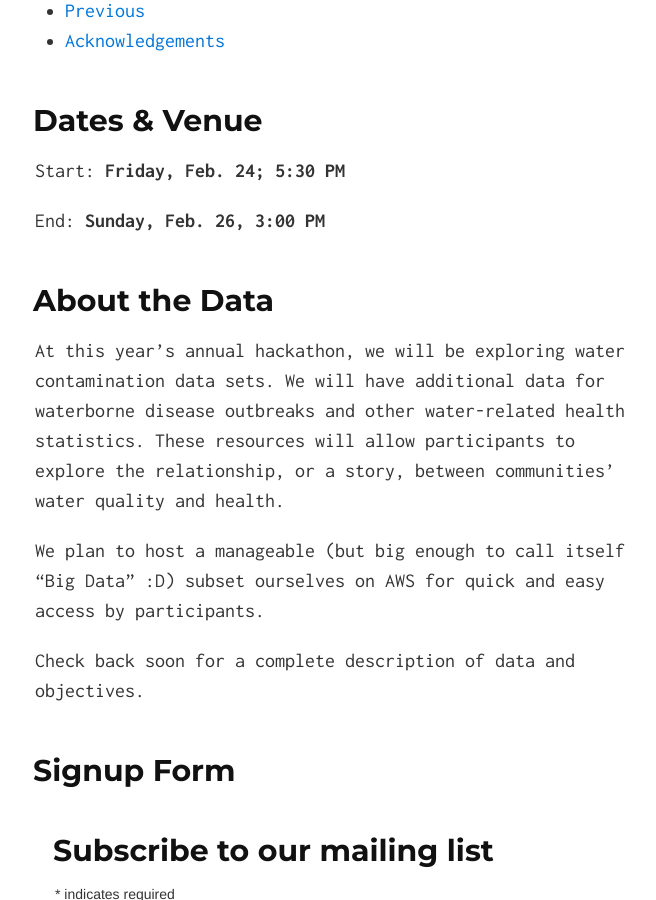
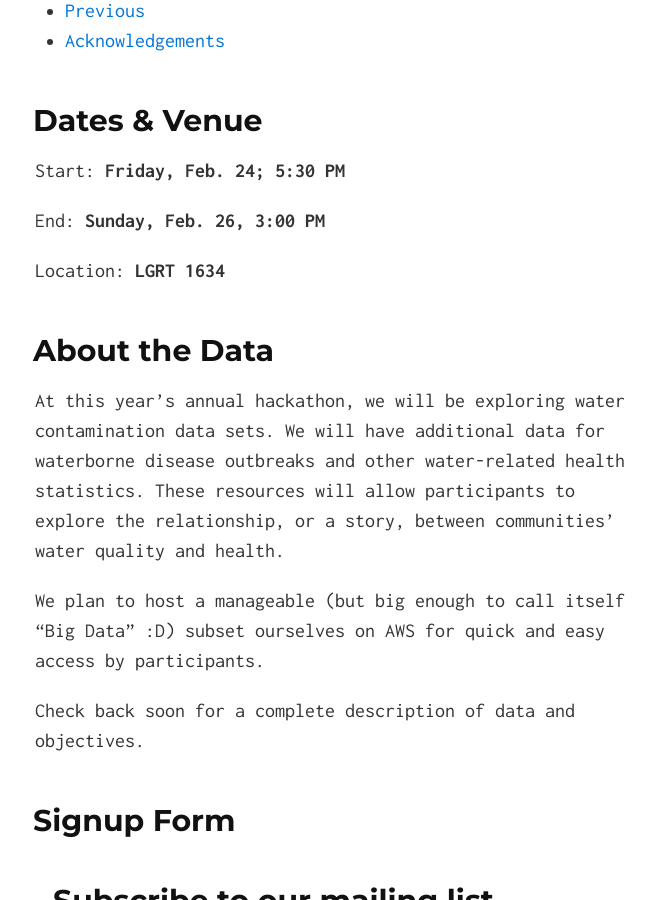
Before and after one commit to gridclub/Hack2O, a Jekyll site: the page built from index.md, in a window 1280 px wide and 900 px high, scrolled down 484 px. Shown: the whole window, without its empty margins (305-961 px from the left). Built offline with Jekyll 4.4.1, drawn with Linux system fonts in a browser that asks for light colours; nearby versions of some CDN libraries; comment, search, counter and statistics services are not loaded.

Commit message:
Include location

```diff
--- a/index.md
+++ b/index.md
@@ -23,6 +23,7 @@ Start: **Friday, Feb. 24; 5:30 PM**
 
 End: **Sunday, Feb. 26, 3:00 PM**
 
+Location: **LGRT 1634**
 
 ## <a name="dataset"></a> About the Data
 
```
